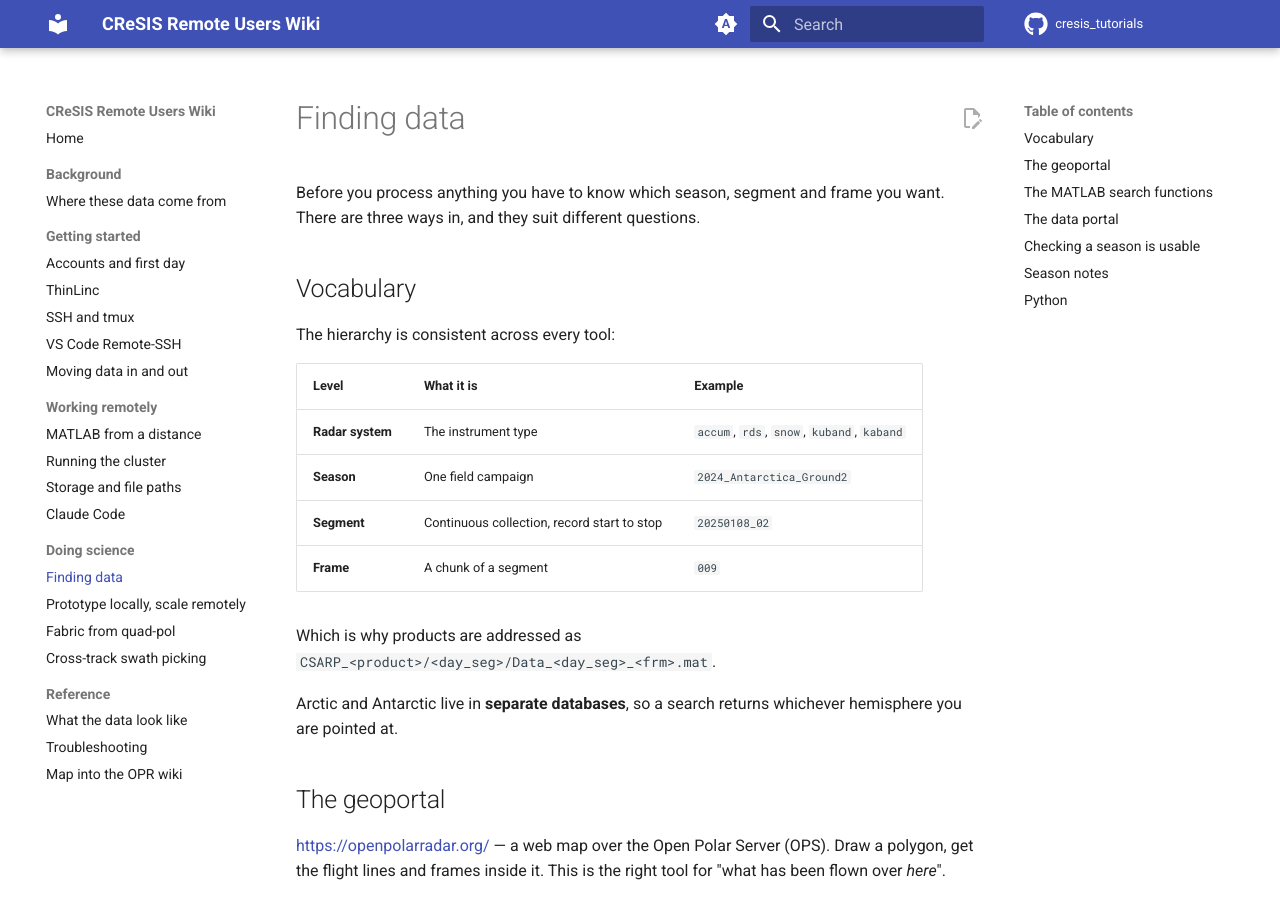
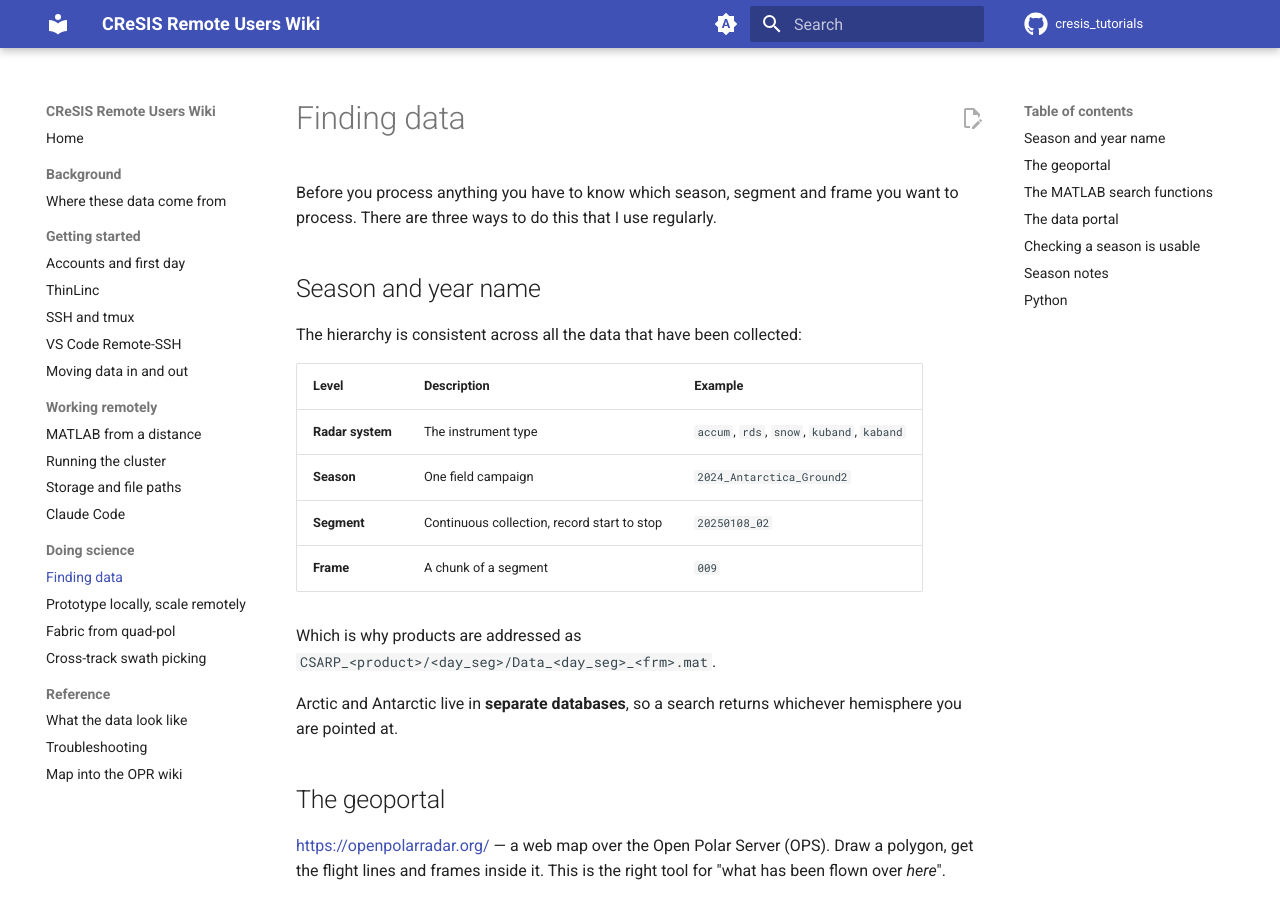
Before and after one commit to rice-glaciology/cresis_tutorials, an MkDocs documentation site: the page built from docs/doing-science/finding-data.md, in a window 1280 px wide and 900 px high. Built offline with MkDocs 1.6.1 and Material for MkDocs 9.7.7, drawn with Linux system fonts in a browser that asks for light colours; comment, search, counter and statistics services are not loaded.

Commit message:
Update finding-data.md for clarity and consistency
Clarify processing instructions and improve vocabulary section.

```diff
--- a/docs/doing-science/finding-data.md
+++ b/docs/doing-science/finding-data.md
@@ -1,13 +1,13 @@
 # Finding data
 
-Before you process anything you have to know which season, segment and frame
-you want. There are three ways in, and they suit different questions.
+Before you process anything you have to know which season, segment and frame you want to process.
+There are three ways to do this that I use regularly.
 
-## Vocabulary
+## Season and year name
 
-The hierarchy is consistent across every tool:
+The hierarchy is consistent across all the data that have been collected:
 
-| Level | What it is | Example |
+| Level | Description | Example |
 |---|---|---|
 | **Radar system** | The instrument type | `accum`, `rds`, `snow`, `kuband`, `kaband` |
 | **Season** | One field campaign | `2024_Antarctica_Ground2` |
@@ -17,14 +17,13 @@ The hierarchy is consistent across every tool:
 Which is why products are addressed as
 `CSARP_<product>/<day_seg>/Data_<day_seg>_<frm>.mat`.
 
-Arctic and Antarctic live in **separate databases**, so a search returns
-whichever hemisphere you are pointed at.
+Arctic and Antarctic live in **separate databases**, so a search returns whichever hemisphere you are pointed at.
 
 ## The geoportal
 
 <https://openpolarradar.org/> — a web map over the Open Polar Server (OPS).
-Draw a polygon, get the flight lines and frames inside it. This is the right
-tool for "what has been flown over *here*".
+Draw a polygon, get the flight lines and frames inside it.
+This is the right tool for "what has been flown over *here*".
 
 Useful behaviours:
 
```
